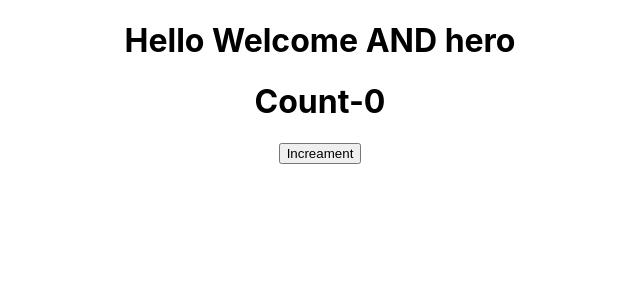
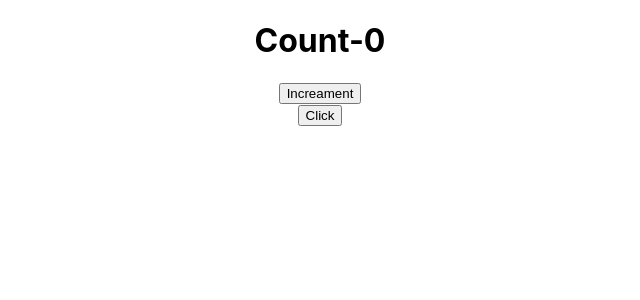
Before and after one commit to zubair-saif/my-app2, a React (Create React App) app: page / in a window 1280 px wide. Shown: the top 300 px of the page, without its empty margins (320-960 px from the left). Built offline with nearby package versions, Linux system fonts and the light colour scheme.

Commit message:
Event Handling

```diff
--- a/src/App.js
+++ b/src/App.js
@@ -3,15 +3,17 @@
 import Greet from "./components/Greet";
 import Message from "./components/Message";
 import Counter from "./components/Counter";
+import FunctionClick from "./components/FunctionClick";
 
 class App extends Component {
 
   render() {
     return <div className="App">
       {/* <h1>Welcome React</h1> */}
-      <Greet name="Welcome" heroName="hero"/>
+      {/* <Greet name="Welcome" heroName="hero"/> */}
       {/* <Message/> */}
       <Counter/>
+      <FunctionClick></FunctionClick>
       </div>;
   }
 }
--- /dev/null
+++ b/src/components/FunctionClick.js
@@ -0,0 +1,15 @@
+import React from 'react'
+
+function FunctionClick() {
+    function clickHandler(){
+    console.log('Button Handler button clicked')
+    }
+
+    return (
+        <div>
+            <button onClick={clickHandler}>Click</button>
+        </div>
+    )
+}
+
+export default FunctionClick
```
